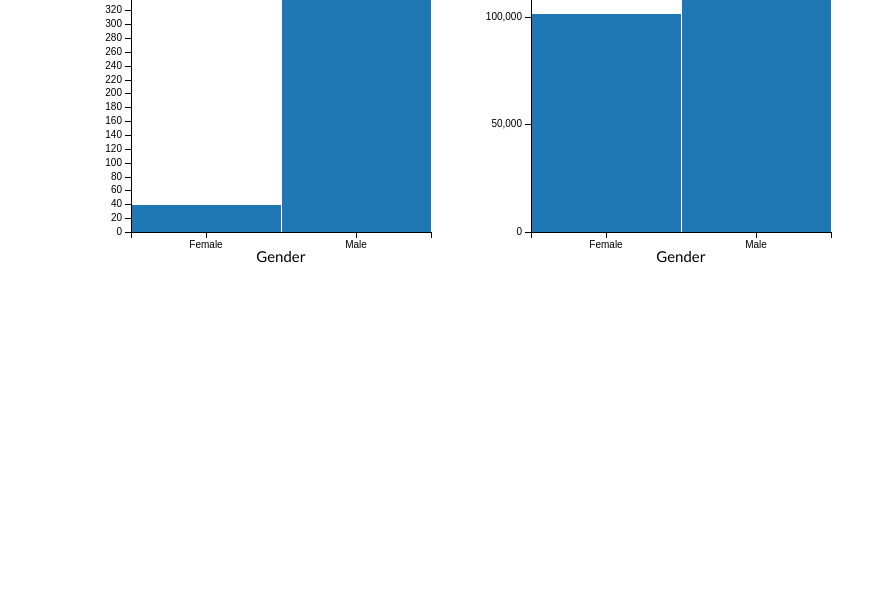
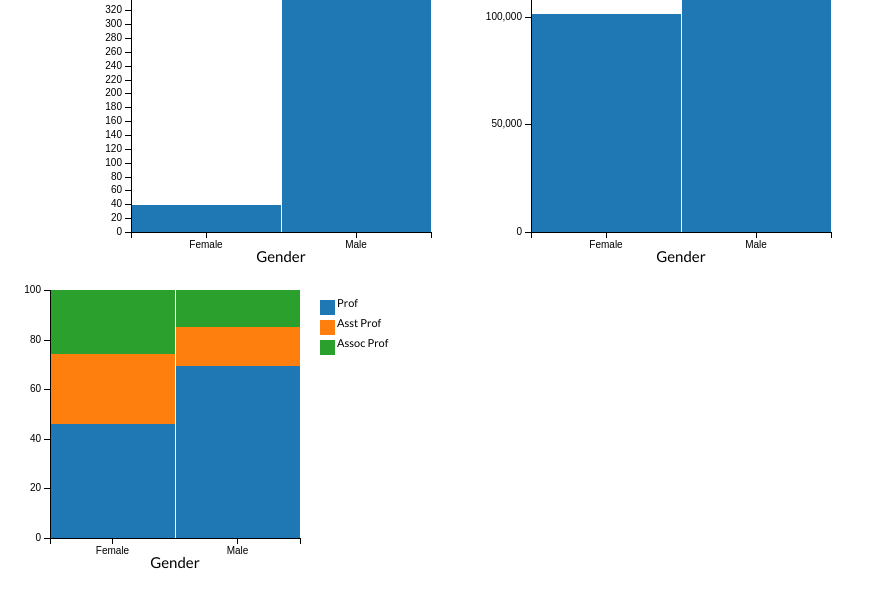
Before and after one commit to jdtiding/Dashboard, a plain HTML site: page index.html in a window 1280 px wide. Shown: the part 100-708 px from the top of the page, without its empty margins (0-895 px from the left). Drawn offline with Linux system fonts and the light colour scheme.

Commit message:
Added rank by gender

```diff
--- a/index.html
+++ b/index.html
@@ -23,7 +23,8 @@
 
 <div id="discipline-selector"></div>
 <div id="gender-balance"></div>
-<div class="" id="average-salary"></div>
+<div id="average-salary"></div>
+<div id="rank-distribution"></div>
 
 </body>
 
--- a/static/js/graph.js
+++ b/static/js/graph.js
@@ -39,6 +39,9 @@ function makeGraphs(error, salaryData) {
 
   // step 3 call function average salary:
   show_average_salary(ndx);
+
+  // step 5-1 show rank distribution:
+  show_rank_distribution(ndx);
 
   dc.renderAll();
 }
@@ -136,3 +139,99 @@ function show_average_salary(ndx) {
     .yAxis().ticks(4);
 
 }
+// step 5-2 create function rank-distribution:
+function show_rank_distribution(ndx) {
+
+var dim = ndx.dimension(dc.pluck('sex'));
+
+// step 5-3 the group is the place when the things are getting tricky
+//what percentage of men are professors, assistant professor and asociate professor
+
+// custom reducer written specifically for professors:
+var profByGender = dim.group().reduce(
+  function (p, v) {
+    p.total++;
+    if (v.rank == "Prof") {
+      p.match++;
+    }
+    return p;
+  },
+  function (p, v) {
+    p.total--;
+    if (v.rank == "Prof") {
+      p.match--;
+    }
+    return p;
+  },
+  function () {
+    return { total: 0, match: 0 };
+  }
+);
+
+
+// 5-5 let's create the function rank_by_gender:
+function rankByGender(dimension, rank) {
+  //as return we copy profByGender from 5-3 and replace Prof with rank variable
+  // and dim is dimension:
+  return dimension.group().reduce(
+    function (p, v) {
+      p.total++;
+      if (v.rank == rank) {
+        p.match++;
+      }
+      return p;
+    },
+    function (p, v) {
+      p.total--;
+      if (v.rank == rank) {
+        p.match--;
+      }
+      return p;
+    },
+    function () {
+      return { total: 0, match: 0 };
+    }
+  );
+}
+
+  // 5-4 we can do the same as above IN 5-3 for assistant professor and we'll have basically the same code
+  //but the code is so similar that it's a better way to deal with it.
+  // instead of duplicating all the data, let's create a function rank_by_gender see above 5-5:
+
+  var professor = rankByGender(dim, "Prof");
+  var asstProfByGender = rankByGender(dim, "AsstProf");
+  var assocProfByGender = rankByGender(dim, "AssocProf");
+
+  console.log(profByGender.all());
+
+  dc.barChart("#rank-distribution")
+    .width(400)
+    .height(300)
+    // var dim is set in a normal way
+    .dimension(dim)
+    // main group prof group and we stack assitant and associate prof on it:
+    .group(profByGender, "Prof")
+    .stack(asstProfByGender, "Asst Prof")
+    .stack(assocProfByGender, "Assoc Prof")
+
+    // because we use reduce function we have to use valueAccessor and indicate
+    //which value we want to see
+    .valueAccessor(function (d) {
+      if(d.value.total > 0) {
+        return (d.value.match / d.value.total) * 100;
+      }
+      else {
+        return 0;
+      }
+    })
+    // animation
+    .transitionDuration(500)
+    // ordinal scale because we don't have numbers only male or female;
+    .x(d3.scale.ordinal())
+    .xUnits(dc.units.ordinal)
+    .legend(dc.legend().x(320).y(20).itemHeight(15).gap(5))
+    .margins({ top: 10, right: 100, bottom: 30, left: 50 })
+
+    .xAxisLabel("Gender")
+    .yAxis().ticks(4);
+}
```
Lines whose indentation alone changed are shown as unchanged.
